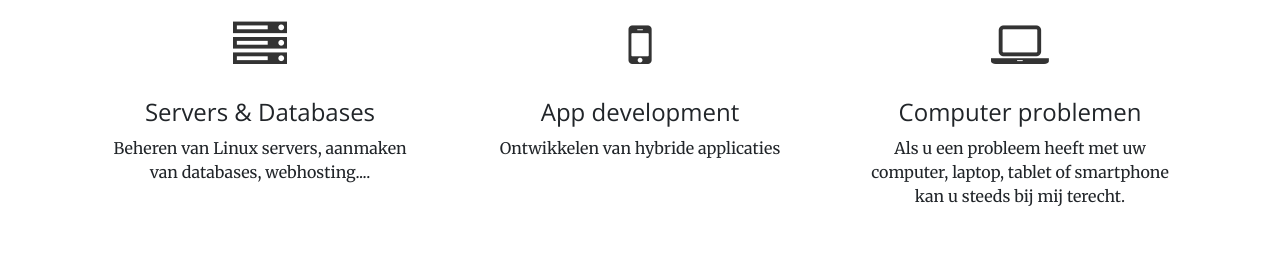
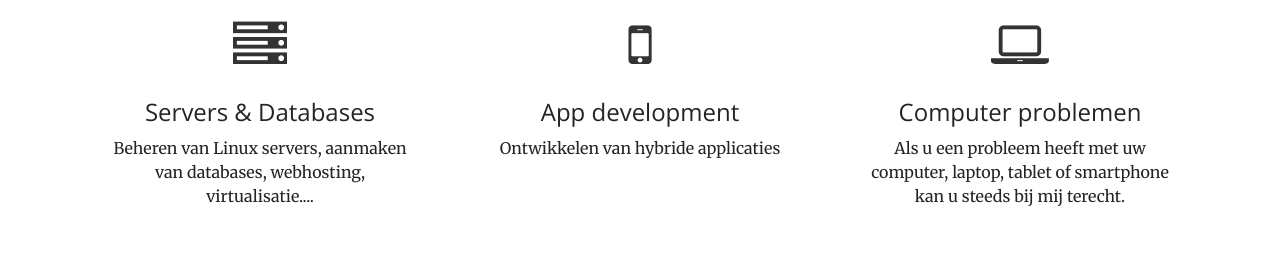
Before and after one commit to ralliet/rubenalliet.github.io, a plain HTML site: page index.html in a window 1280 px wide. Shown: the part 1600-1858 px from the top of the page. Drawn offline with nearby package versions, Linux system fonts and the light colour scheme.

Commit message:
virtualisatie

```diff
--- a/index.html
+++ b/index.html
@@ -129,7 +129,7 @@
           <div class="icon-box-1">
             <i class="fa fa-server" aria-hidden="true"></i>
             <h4>Servers &#38; Databases</h4>
-            <p>Beheren van Linux servers, aanmaken van databases, webhosting....</p>
+            <p>Beheren van Linux servers, aanmaken van databases, webhosting, virtualisatie....</p>
           </div>
         </div>
         <div class="col-md-4 col-sm-6">
```
